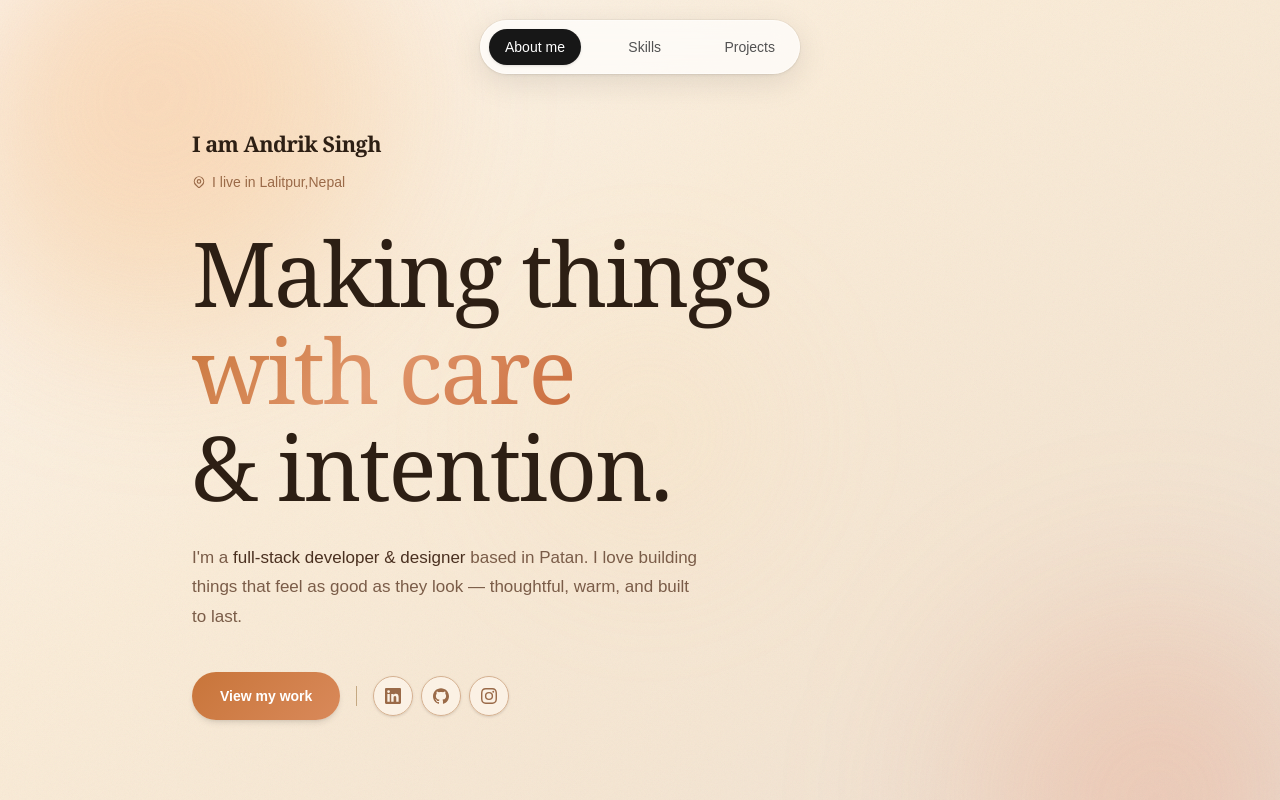
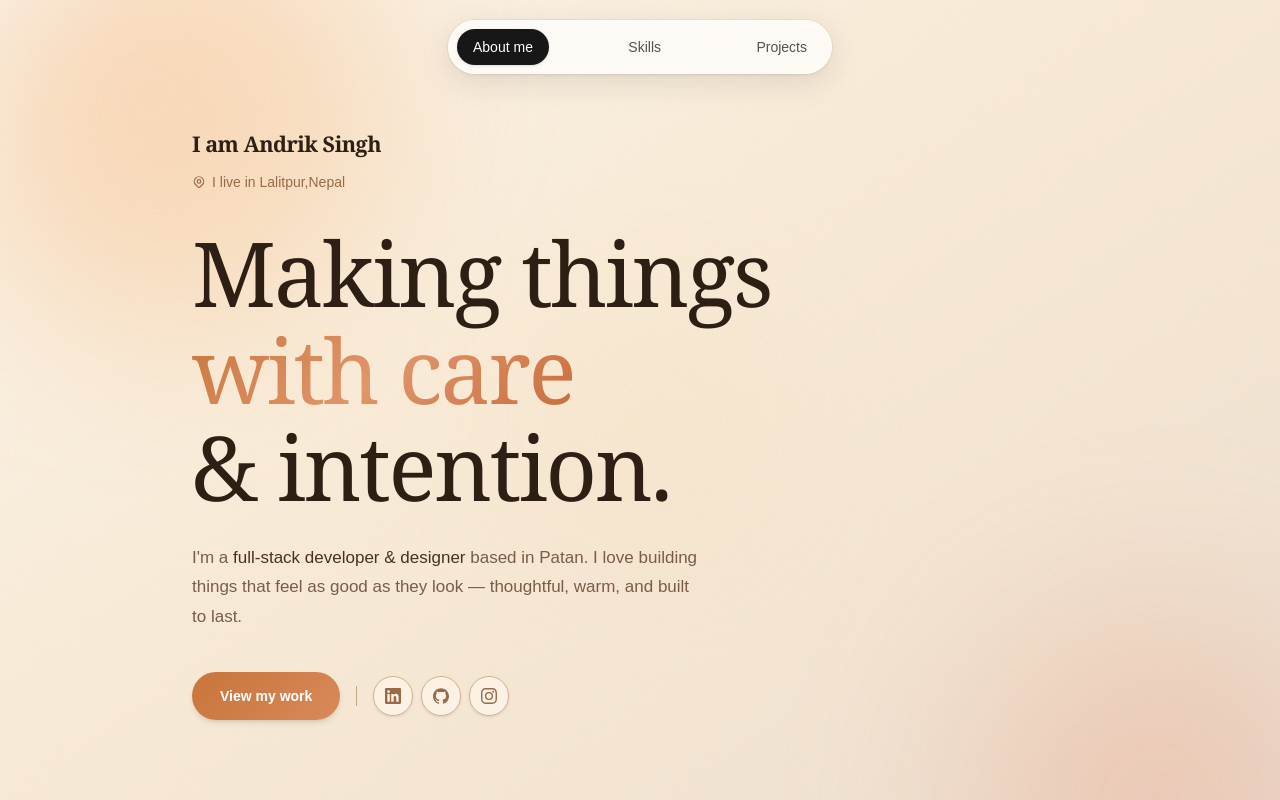
Before and after one commit to Andrik-Singh/portfolio, a React (Vite) app: page / in a window 1280 px wide. Shown: the top 800 px of the page. Built offline with nearby package versions, Linux system fonts and the light colour scheme.

Commit message:
Solved header bug

```diff
--- a/src/components/Header.tsx
+++ b/src/components/Header.tsx
@@ -127,7 +127,7 @@ export default function PillNav() {
       className="
         fixed top-5
         left-1/2
-        sm:-translate-x-1/2 z-50
+        -translate-x-1/2 z-50
         flex
         sm:items-center justify-between
         px-2 py-2
@@ -137,8 +137,7 @@ export default function PillNav() {
         border border-white/40 dark:border-neutral-700/50
         shadow-[0_8px_32px_rgba(0,0,0,0.10),0_1.5px_4px_rgba(0,0,0,0.06)]
         ring-1 ring-black/[0.04]
-        sm:w-xs
-        w-[300px]
+        w-[90%] max-w-xs sm:max-w-sm
       "
       role="navigation"
       aria-label="Main navigation"
```
